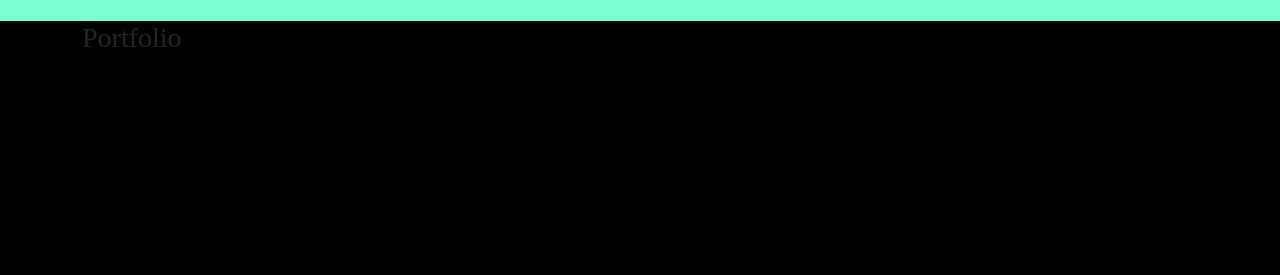
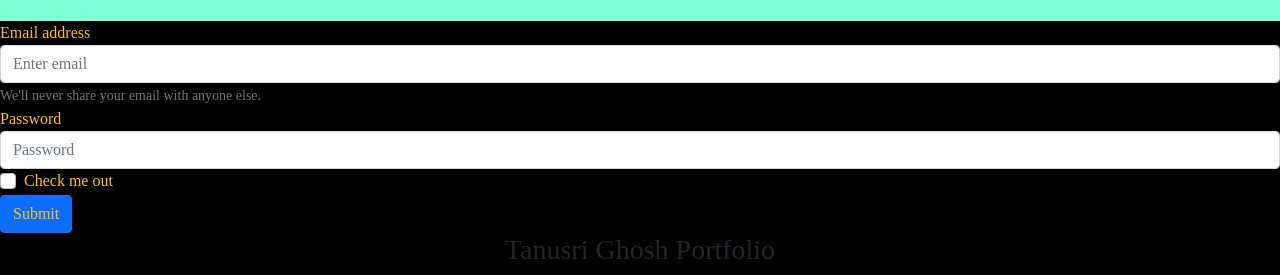
Before and after one commit to chuaindia/Portfolio, a website: page index.html in a window 1280 px wide. Shown: the part 2148-2423 px from the top of the page. Before the commit the page ends 2211 px from the top, so only its background shows below. Drawn offline with nearby package versions, Linux system fonts and the light colour scheme.

Commit message:
Add all files and folders

```diff
--- a/index.html
+++ b/index.html
@@ -171,9 +171,25 @@
                </div>
             </div>
         </div>
+        <form>
+            <div class="form-group text-warning">
+              <label for="exampleInputEmail1">Email address</label>
+              <input type="email" class="form-control text-warning" id="exampleInputEmail1" aria-describedby="emailHelp" placeholder="Enter email">
+              <small id="emailHelp" class="form-text text-muted text-white">We'll never share your email with anyone else.</small>
+            </div>
+            <div class="form-group text-warning">
+              <label for="exampleInputPassword1">Password</label>
+              <input type="password" class="form-control" id="exampleInputPassword1" placeholder="Password">
+            </div>
+            <div class="form-group form-check">
+              <input type="checkbox" class="form-check-input" id="exampleCheck1">
+              <label class="form-check-label text-warning" for="exampleCheck1">Check me out</label>
+            </div>
+            <button type="submit" class="btn btn-primary text-warning">Submit</button>
+          </form>
         <footer>
             <div class="container">
-               <h3>Portfolio</h3>
+               <h3>Tanusri Ghosh Portfolio</h3>
             </div>
         </footer>
 </body>
--- a/style.css
+++ b/style.css
@@ -73,3 +73,7 @@ body {
 #social-mediaw:hover {
     background-color: rgb(185, 255, 127);
 }
+
+footer {
+    text-align: center;
+}
```
